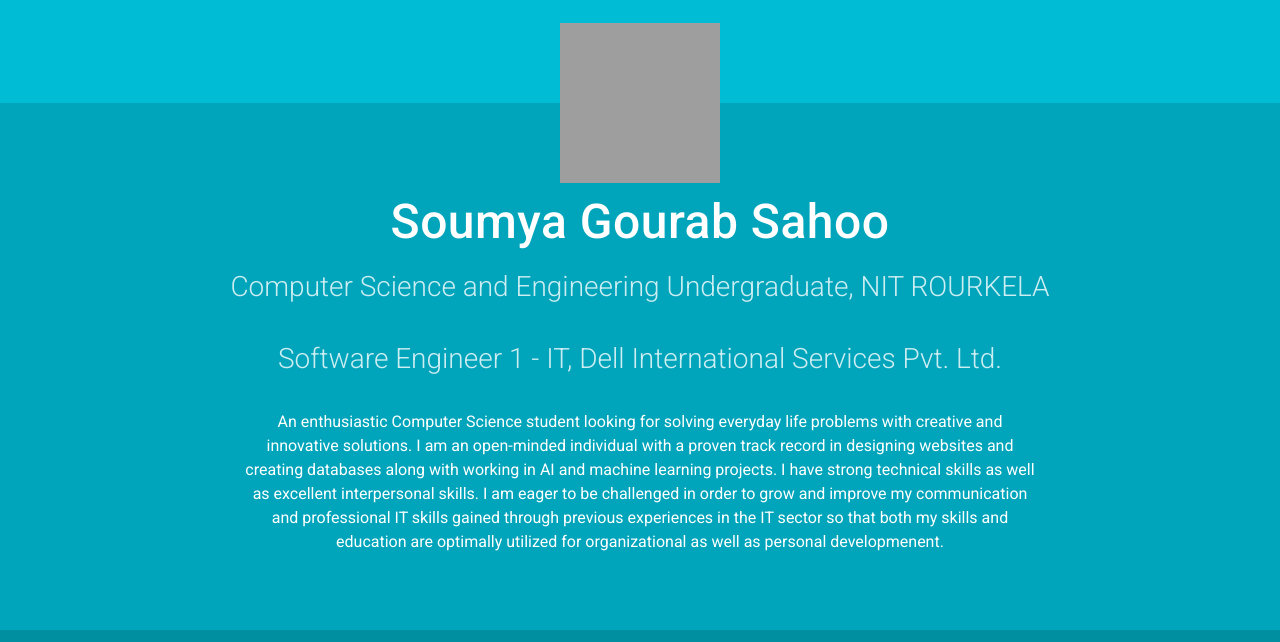
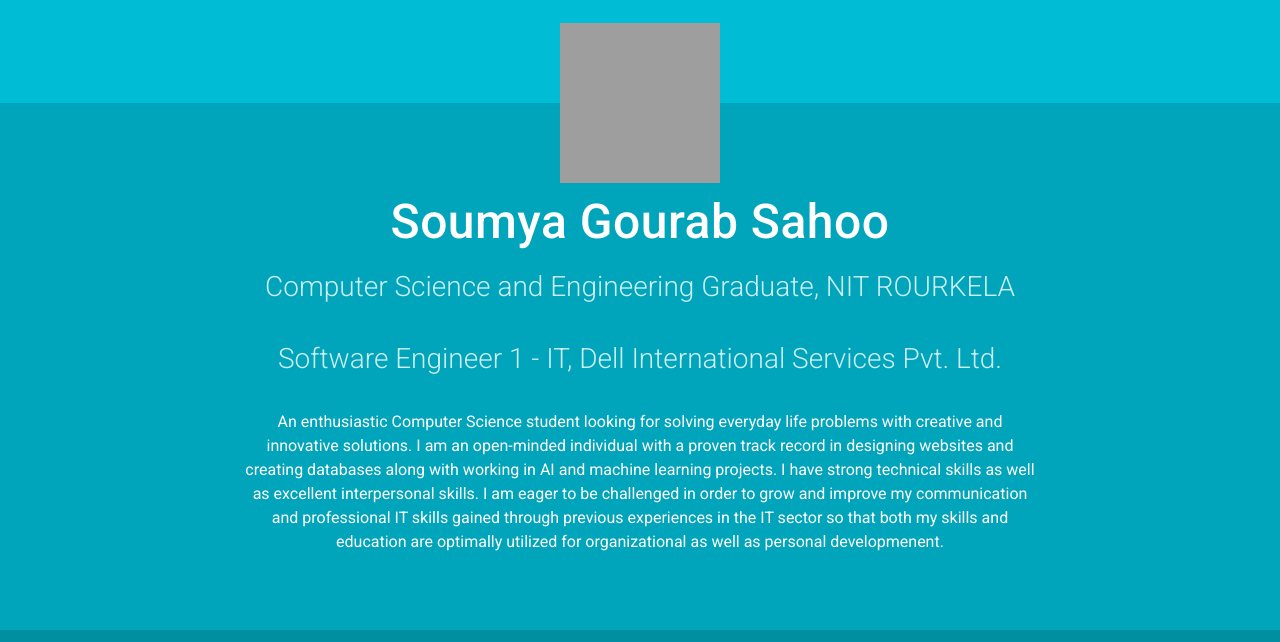
Before and after one commit to CodeRex7/soumyagourab, a plain HTML site: page index.html in a window 1280 px wide. Shown: the part 64-706 px from the top of the page. Drawn offline with Linux system fonts and the light colour scheme; grey boxes are pictures that could not be loaded.

Commit message:
Update Graduation

```diff
--- a/index.html
+++ b/index.html
@@ -40,7 +40,7 @@
             <div class="container text-center">
                 <img class="profile-image" src="assets/images/profile-image.png" alt="">
                 <h1 class="name">Soumya Gourab Sahoo</h1>
-                <div class="title">Computer Science and Engineering Undergraduate, NIT ROURKELA</div>
+                <div class="title">Computer Science and Engineering Graduate, NIT ROURKELA</div>
                 <div class="title">Software Engineer 1 - IT, Dell International Services Pvt. Ltd.</div>
                 <div class="profile">
                     <p>An enthusiastic Computer Science student looking for solving everyday life problems with creative and innovative solutions. I am an open-minded individual with a proven track record in designing websites and creating databases along with working in AI and machine learning projects. I have strong technical skills as well as excellent interpersonal skills. I am eager to be challenged in order to grow and improve my communication and professional IT skills gained through previous experiences in the IT sector so that both my skills and education are optimally utilized for organizational as well as personal developmenent.</p>
```
